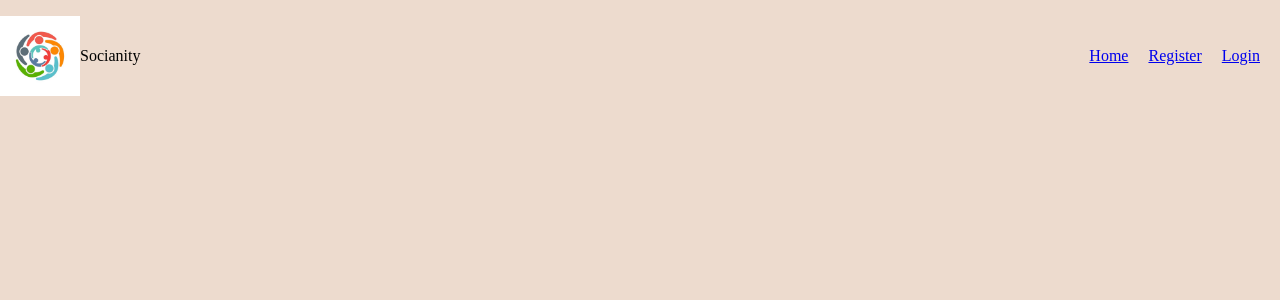
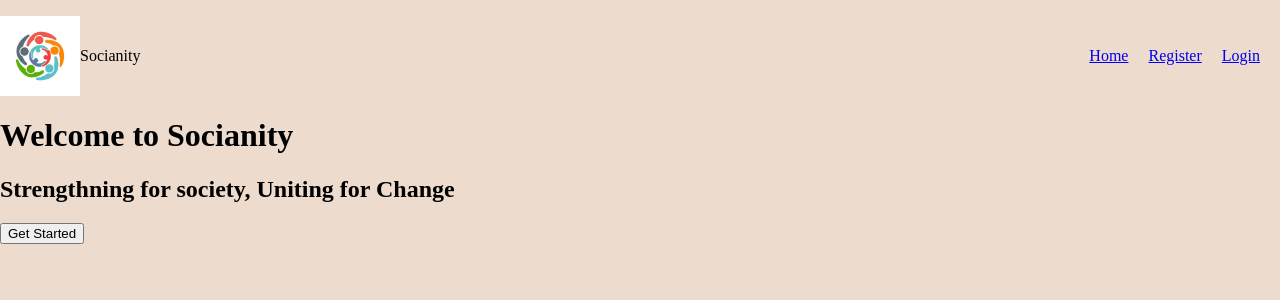
Before and after one commit to kharelbaibhav7/socianity, a React (Vite) app in the folder frontend/: page / in a window 1280 px wide. Shown: the top 300 px of the page. Built offline with nearby package versions, Linux system fonts and the light colour scheme.

Commit message:
Minor change

```diff
--- a/frontend/src/pages/HomePage.jsx
+++ b/frontend/src/pages/HomePage.jsx
@@ -3,6 +3,10 @@ import React from 'react'
 const HomePage = () => {
     return (
         <div>
+            <h1 className="main_title">Welcome to Socianity</h1>
+            <h2 className="main_slogan">Strengthning for society, Uniting for Change</h2>
+
+            <button className="main_button">Get Started</button>
 
         </div>
     )
```
Also changed, not shown: frontend/src/pages/Event/EventsPage.jsx (line endings or trailing spaces).
